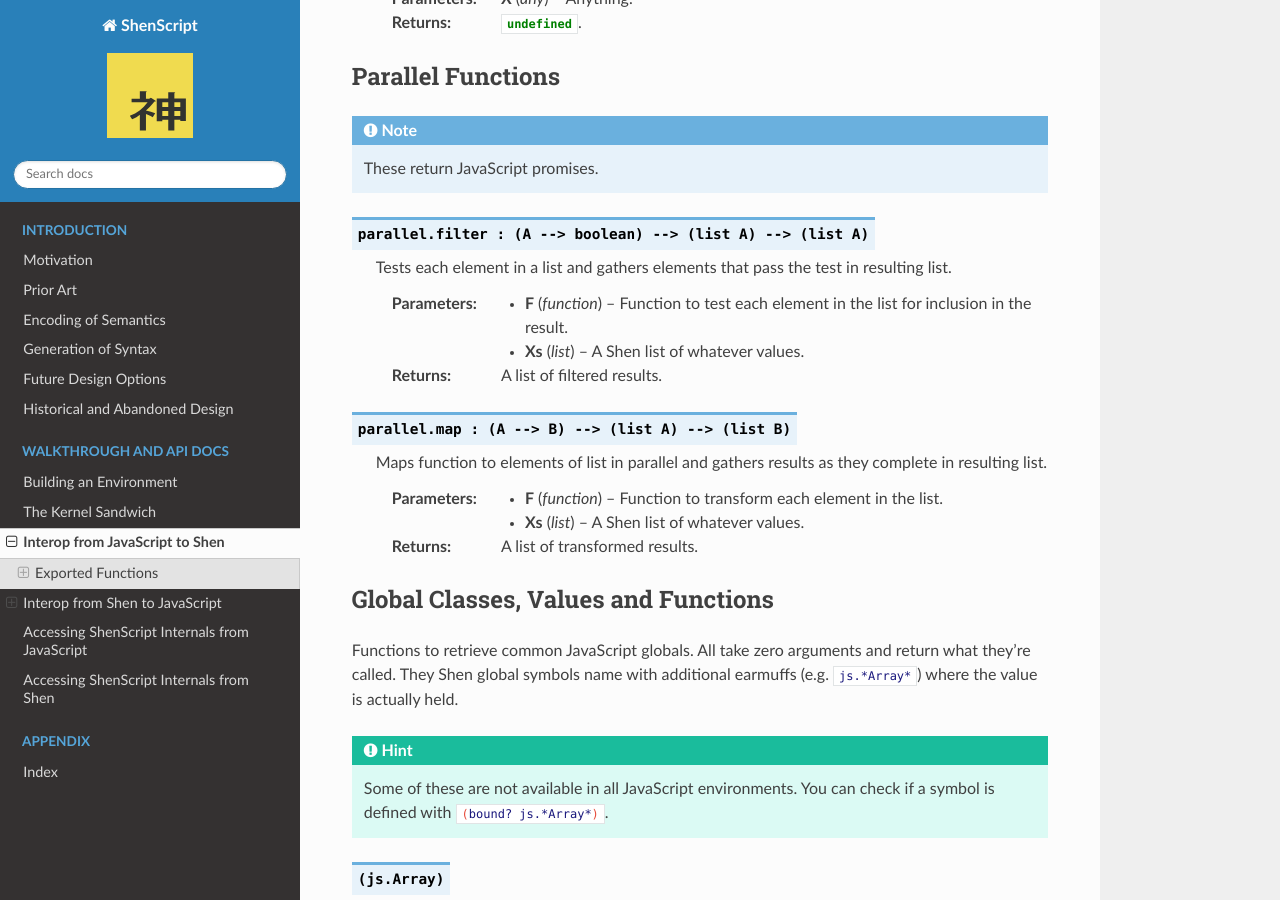
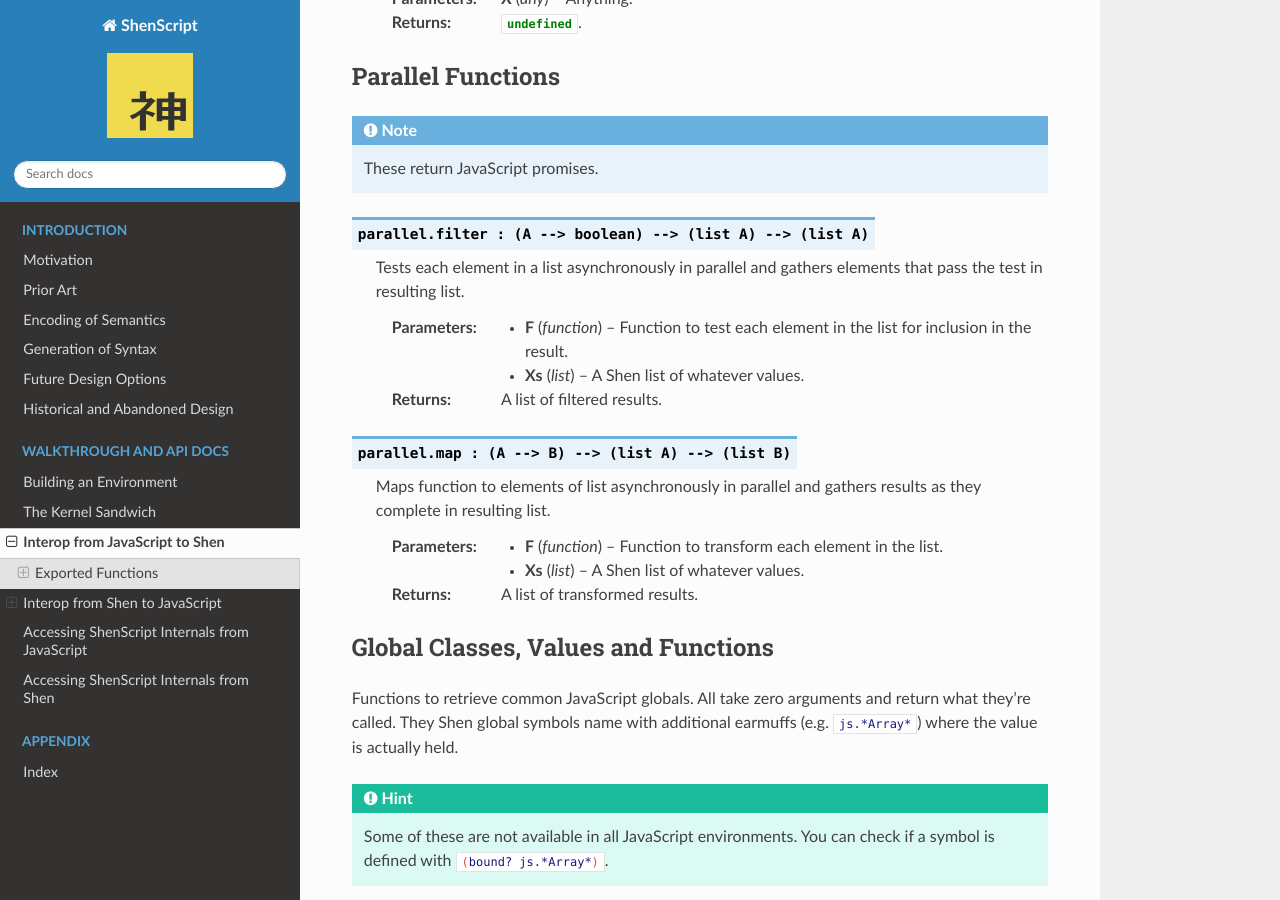
Before and after one commit to rkoeninger/ShenScript, a Sphinx documentation site: the page built from docs/interop.rst, in a window 1280 px wide and 900 px high, scrolled down 16958 px. Built offline with Sphinx 7.4.7 and the Read the Docs theme 2.0.0, drawn with Linux system fonts in a browser that asks for light colours.

Commit message:
Clarified docs for parallel functions

```diff
--- a/docs/interop.rst
+++ b/docs/interop.rst
@@ -728,7 +728,7 @@ Parallel Functions
 
 .. function:: parallel.filter : (A --> boolean) --> (list A) --> (list A)
 
-   Tests each element in a list and gathers elements that pass the test in resulting list.
+   Tests each element in a list asynchronously in parallel and gathers elements that pass the test in resulting list.
 
    :param function F: Function to test each element in the list for inclusion in the result.
    :param list Xs:    A Shen list of whatever values.
@@ -736,7 +736,7 @@ Parallel Functions
 
 .. function:: parallel.map : (A --> B) --> (list A) --> (list B)
 
-   Maps function to elements of list in parallel and gathers results as they complete in resulting list.
+   Maps function to elements of list asynchronously in parallel and gathers results as they complete in resulting list.
 
    :param function F: Function to transform each element in the list.
    :param list Xs:    A Shen list of whatever values.
```
